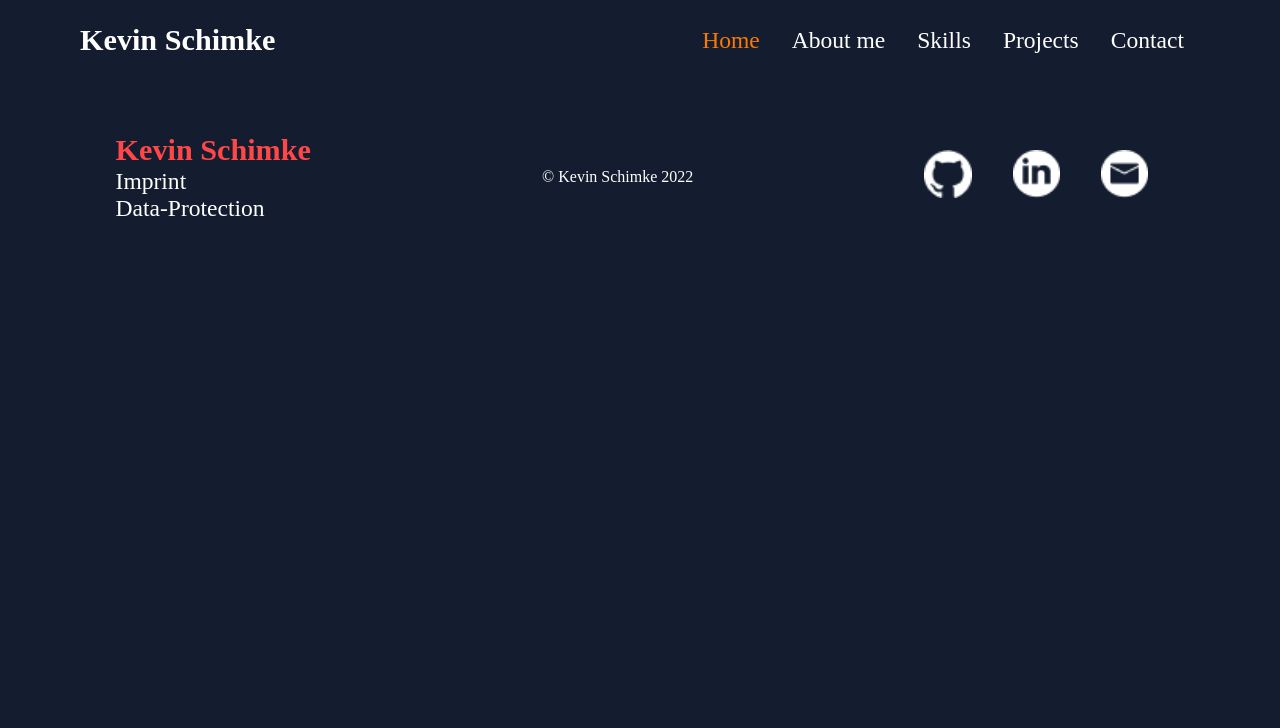
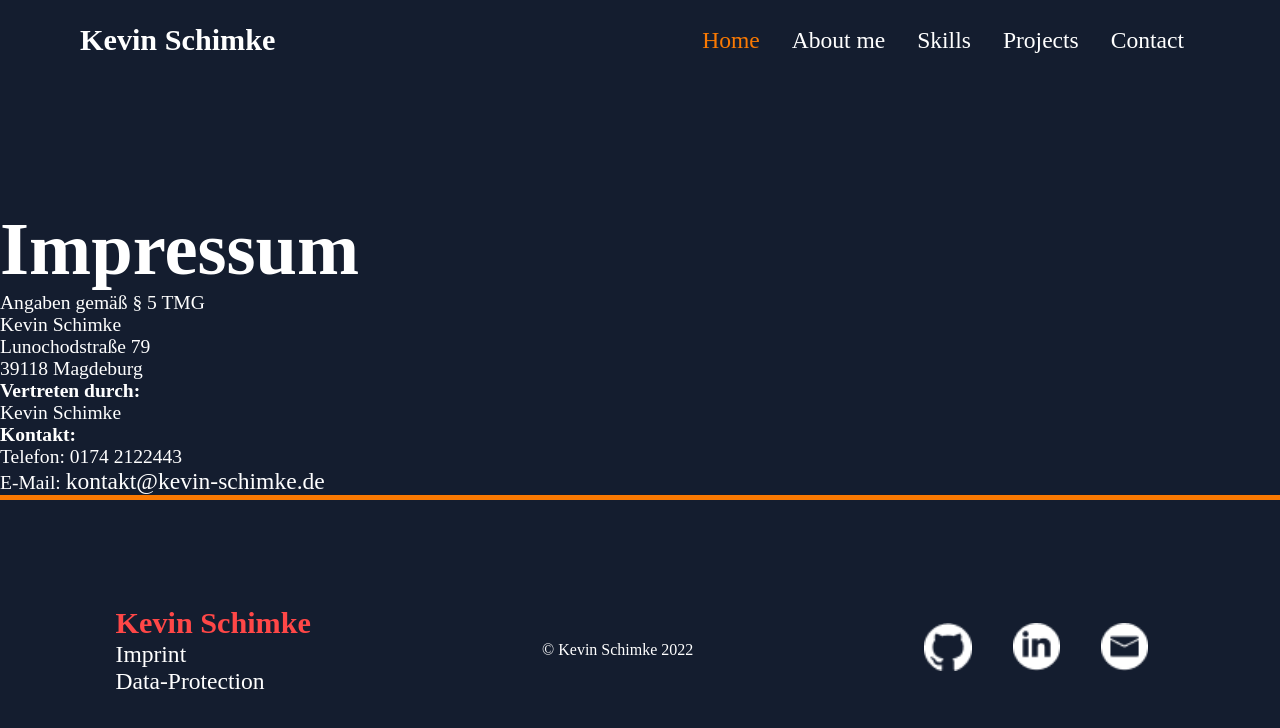
Before and after one commit to KevinSchimke/Portfolio_V2, an Angular app: page /imprint in a window 1280 px wide. Shown: the top 728 px of the page. Built offline with nearby package versions, Linux system fonts and the light colour scheme.

Commit message:
start with imprint

```diff
--- a/src/app/components/footer/footer.component.html
+++ b/src/app/components/footer/footer.component.html
@@ -1,8 +1,8 @@
 <div appInView id="footer" class="footerMain">
     <div class="footerLegal">
         <h4>Kevin Schimke</h4>
-        <a href="#imprint">Imprint</a>
-        <a href="#dataProtection">Data-Protection</a>
+        <a href="/imprint">Imprint</a>
+        <a href="/dataProtection">Data-Protection</a>
     </div>
     <div><span>© Kevin Schimke 2022</span></div>
     <div>
--- a/src/app/components/imprint/imprint.component.html
+++ b/src/app/components/imprint/imprint.component.html
@@ -1 +1,15 @@
-<p>imprint works!</p>
+<div class='impressum'>
+    <h1>Impressum</h1>
+    <p>Angaben gemäß § 5 TMG</p>
+    <p>Kevin Schimke <br>
+        Lunochodstraße 79<br>
+        39118 Magdeburg <br>
+    </p>
+    <p> <strong>Vertreten durch: </strong><br>
+        Kevin Schimke<br>
+    </p>
+    <p><strong>Kontakt:</strong> <br>
+        Telefon: 0174 2122443<br>
+        E-Mail: <a href='mailto:kontakt@kevin-schimke.de'>kontakt@kevin-schimke.de</a>
+    </p>
+</div>
--- a/src/styles.scss
+++ b/src/styles.scss
@@ -13,6 +13,10 @@ body {
     color: $fontcolor-main;
     scroll-behavior: smooth;
     scroll-padding-top: 100px;
+    display: flex;
+    flex-direction: column;
+    justify-content: flex-end;
+    min-height: 100vh;
 }
 
 a {
```
